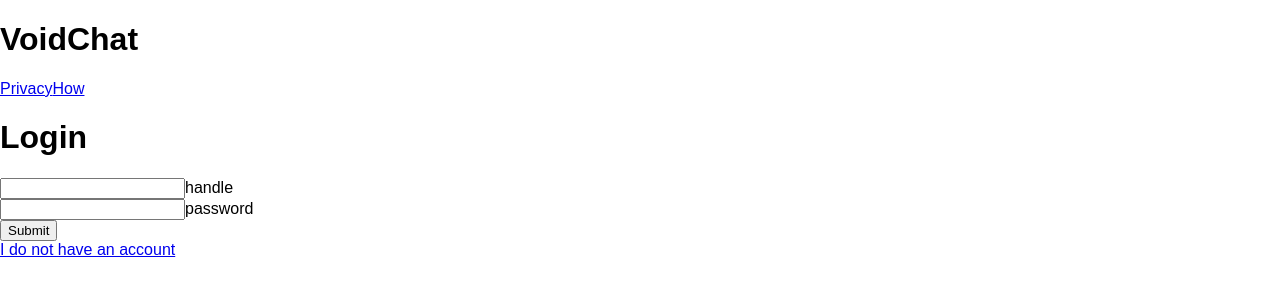
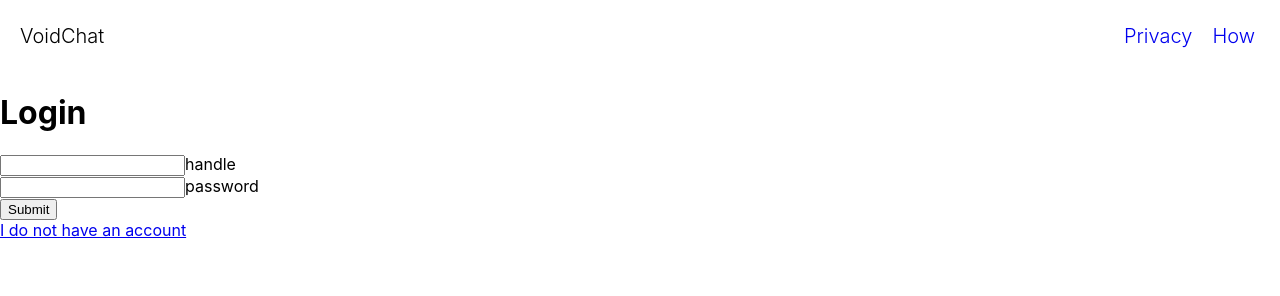
Before and after one commit to EntrybotJS/VoidChat, a React app in the folder app/: page / in a window 1280 px wide. Built offline with nearby package versions, Linux system fonts and the light colour scheme; no server answers.

Commit message:
Finished home menu

```diff
--- /dev/null
+++ b/app/src/styles/home.scss
@@ -0,0 +1,48 @@
+body {
+	font-family: -apple-system, system-ui, BlinkMacSystemFont, "Segoe UI", Helvetica, Arial, sans-serif, "Apple Color Emoji", "Segoe UI Emoji", "Segoe UI Symbol";
+}
+
+.page {
+	.landing{
+		height: 100vh;
+		width: 100vw;
+
+		.menu {
+			padding: 20px;
+			display: flex;
+			flex-direction: row;
+			align-items: center;
+			justify-content: space-between;
+
+			h1 {
+				//	This is the CSS for the branding
+				font-size: 20px;
+				font-weight: 300;
+				line-height: 1.6;
+				margin: 0;
+			}
+
+			ul {
+				//	This is the css for the list of links
+				list-style: none;
+				padding: 0;
+				margin: 0;
+
+				li {
+					display: inline-block;
+					margin-left: 10px;
+
+					a {
+						font-size: 20px;
+						font-weight: 300;
+						line-height: 1.6;
+						padding: 5px;
+						text-decoration: none;
+					}
+				}
+			}
+		}
+		.page-content {
+		}
+	}
+}
--- a/app/src/views/home.js
+++ b/app/src/views/home.js
@@ -1,7 +1,7 @@
 //	eslint-disable-next-line no-unused-vars
 import React, { Component } from 'react'
 import { Link } from 'react-router-dom'
-import '../styles/Home.css'
+import '../styles/home.css'
 import PropTypes from 'prop-types'
 import axios from 'axios'
 
@@ -26,12 +26,6 @@ class Home extends Component {
 			message: null
 		})
 
-		//	Subject to change, could be very unsafe, need more analysis and studying
-		/*this.props.socket.emit('login', {
-			handle: handle,
-			password: password
-		})*/
-
 		axios.post('https://localhost:8443/auth/login', { handle: handle, password: password })
 			.then((response) => {
 				console.log(response)
@@ -39,11 +33,6 @@ class Home extends Component {
 			.catch((reason) => {
 				console.log(reason)
 			})
-
-		this.props.socket.on('login', (data) => {
-			//	Recieve response of login operation
-			//	If the response is positive, move to messaging page, if not, set state for error
-		})
 	}
 	render() {
 		return (
@@ -52,8 +41,10 @@ class Home extends Component {
 					<div className='landing'>
 						<div className='menu'>
 							<h1>{this.props.brand}</h1>
-							<Link to='/privacy'>Privacy</Link>
-							<Link to='/how'>How</Link>
+							<ul>
+								<li><Link to='/privacy'>Privacy</Link></li>
+								<li><Link to='/how'>How</Link></li>
+							</ul>
 						</div>
 						<div className='page-content'>
 							<h1>Login</h1>
```
Also changed, not shown: app/src/styles/Home.css.
